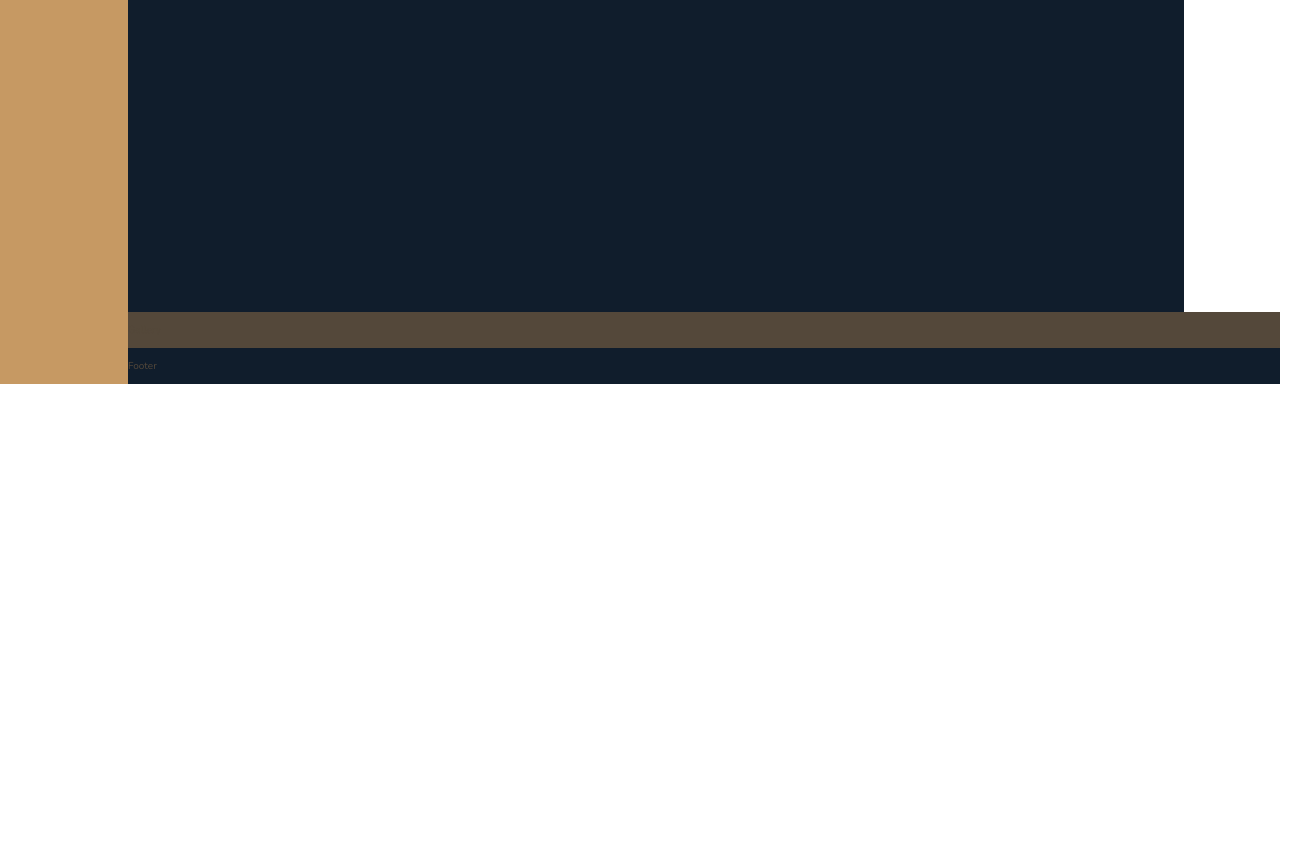
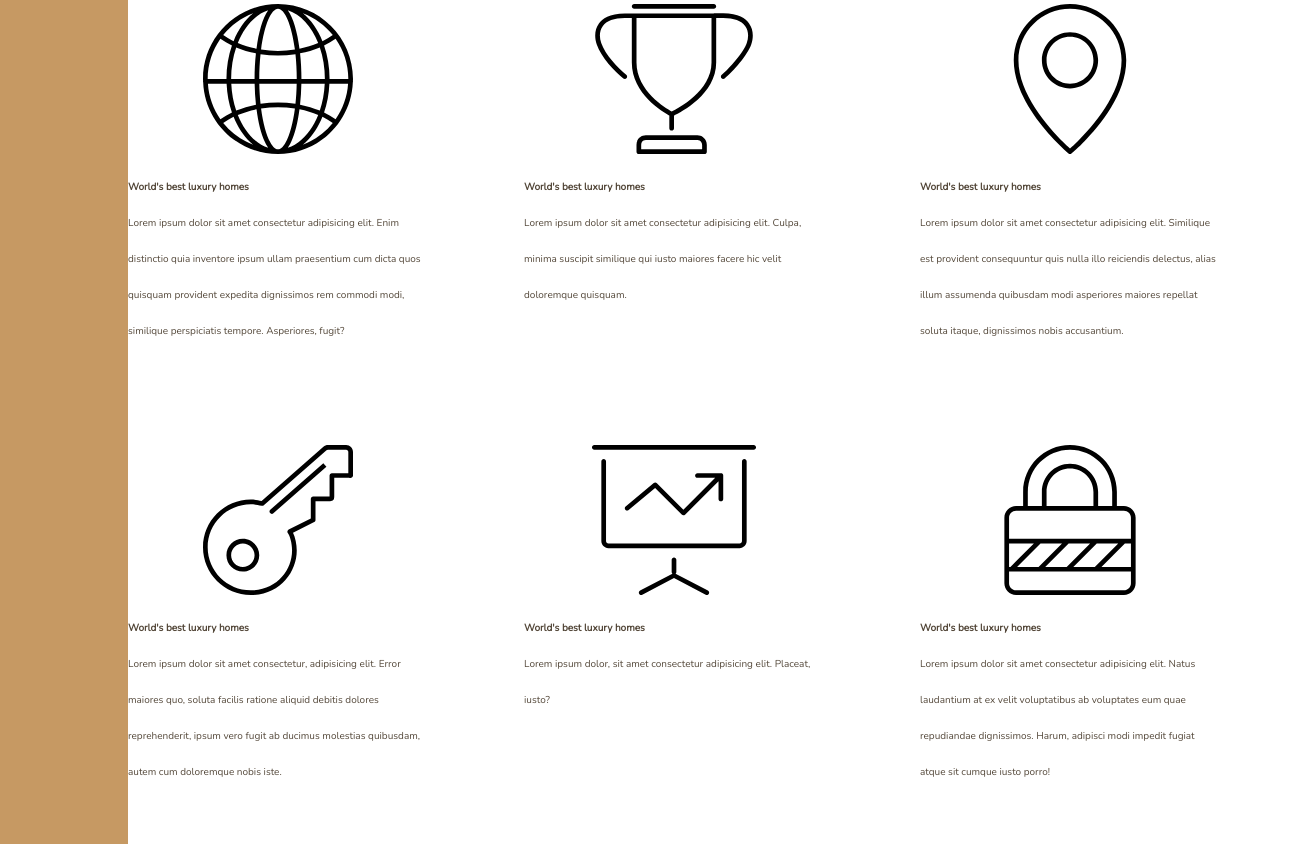
Before and after one commit to AlexandreDestoky/Template-Grid, a plain HTML site: page index.html in a window 1280 px wide. Shown: the part 876-1720 px from the top of the page, 1316 px wide, since content can reach past the window. Before the commit the page ends 1260 px from the top, so only its background shows below. Drawn offline with nearby package versions, Linux system fonts and the light colour scheme.

Commit message:
Building the Features Section - Part 1

```diff
--- a/index.html
+++ b/index.html
@@ -20,7 +20,36 @@
       Top 3 realtors
     </div>
     <section class="features">
-      Features
+      <div class="feature">
+        <svg class="feature__icon"><use xlink:href="img/sprite.svg#icon-global"></use></svg>
+        <h4 class="heading-4">World's best luxury homes</h4>
+        <p class="feature__text">Lorem ipsum dolor sit amet consectetur adipisicing elit. Enim distinctio quia inventore ipsum ullam praesentium cum dicta quos quisquam provident expedita dignissimos rem commodi modi, similique perspiciatis tempore. Asperiores, fugit?</p>
+      </div>
+      <div class="feature">
+        <svg class="feature__icon"><use xlink:href="img/sprite.svg#icon-trophy"></use></svg>
+        <h4 class="heading-4">World's best luxury homes</h4>
+        <p class="feature__text">Lorem ipsum dolor sit amet consectetur adipisicing elit. Culpa, minima suscipit similique qui iusto maiores facere hic velit doloremque quisquam.</p>
+      </div>
+      <div class="feature">
+        <svg class="feature__icon"><use xlink:href="img/sprite.svg#icon-map-pin"></use></svg>
+        <h4 class="heading-4">World's best luxury homes</h4>
+        <p class="feature__text">Lorem ipsum dolor sit amet consectetur adipisicing elit. Similique est provident consequuntur quis nulla illo reiciendis delectus, alias illum assumenda quibusdam modi asperiores maiores repellat soluta itaque, dignissimos nobis accusantium.</p>
+      </div>
+      <div class="feature">
+        <svg class="feature__icon"><use xlink:href="img/sprite.svg#icon-key"></use></svg>
+        <h4 class="heading-4">World's best luxury homes</h4>
+        <p class="feature__text">Lorem ipsum dolor sit amet consectetur, adipisicing elit. Error maiores quo, soluta facilis ratione aliquid debitis dolores reprehenderit, ipsum vero fugit ab ducimus molestias quibusdam, autem cum doloremque nobis iste.</p>
+      </div>
+      <div class="feature">
+        <svg class="feature__icon"><use xlink:href="img/sprite.svg#icon-presentation"></use></svg>
+        <h4 class="heading-4">World's best luxury homes</h4>
+        <p class="feature__text">Lorem ipsum dolor, sit amet consectetur adipisicing elit. Placeat, iusto?</p>
+      </div>
+      <div class="feature">
+        <svg class="feature__icon"><use xlink:href="img/sprite.svg#icon-lock"></use></svg>
+        <h4 class="heading-4">World's best luxury homes</h4>
+        <p class="feature__text">Lorem ipsum dolor sit amet consectetur adipisicing elit. Natus laudantium at ex velit voluptatibus ab voluptates eum quae repudiandae dignissimos. Harum, adipisci modi impedit fugiat atque sit cumque iusto porro!</p>
+      </div>
     </section>
     <div class="story__pictures">
       Story Pictures
--- a/sass/components/_features.scss
+++ b/sass/components/_features.scss
@@ -1,3 +1,9 @@
 .features {
-  background-color: $color-grey-light-2;
+  // background-color: $color-grey-light-2;
+  grid-column: center-start/ center-end;
+  margin:15rem 0;
+  display: grid;
+  grid-template-columns: repeat(3,1fr);
+  gap: 6rem;
+  // grid-template-rows: auto auto;
 }
```
Also changed, not shown: css/main.css, 1 other file.
